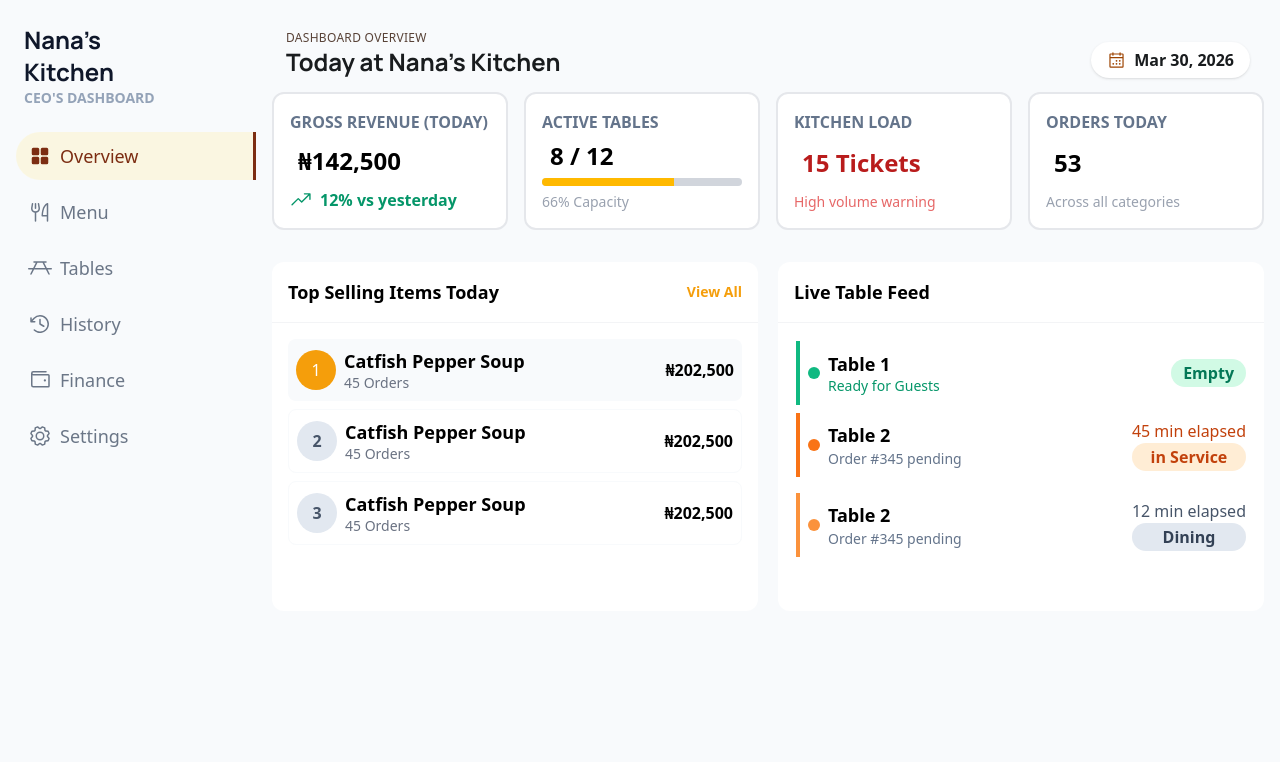
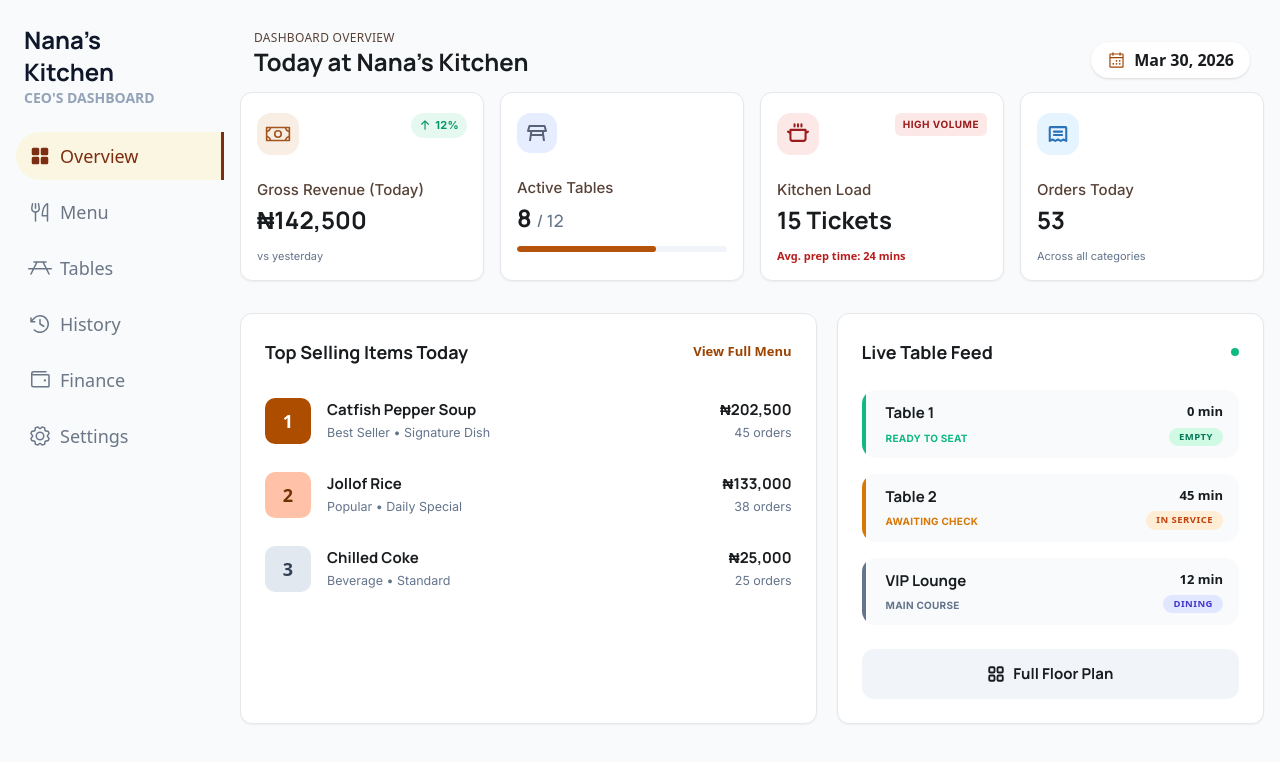
Before and after one commit to munachi821/Table-tap, a Next.js app: page /admin in a window 1280 px wide. Shown: the top 762 px of the page. Built offline with nearby package versions, Linux system fonts and the light colour scheme.

Commit message:
worked on the overview interface

```diff
--- a/app/admin/(tabs)/overview.tsx
+++ b/app/admin/(tabs)/overview.tsx
@@ -1,4 +1,11 @@
-import { BellIcon, CalendarDotsIcon, TrendUpIcon } from "@phosphor-icons/react";
+import KitchenTable from "@/components/svg/KitchenTable";
+import {
+  ArrowUpIcon,
+  CalendarDotsIcon,
+  CookingPotIcon,
+  MoneyIcon,
+  ReceiptIcon,
+} from "@phosphor-icons/react";
 
 const Overview = () => {
   const fullDate = () => {
@@ -29,158 +36,310 @@ const Overview = () => {
         </nav>
       </header>
       <div className="grid grid-cols-4 gap-x-4">
-        <div className="bg-white p-4 rounded-xl flex justify-between flex-col gap-1.5 border-2 border-gray-200">
-          <p className="text-[#64748B] font-semibold">GROSS REVENUE (TODAY)</p>
-          <p className="text-2xl font-bold ml-2">₦142,500</p>
-          <p className="flex gap-2 text-[#059669] font-semibold items-center">
-            <TrendUpIcon size={22} /> 12% vs yesterday
-          </p>
+        <div className="bg-white p-4 pt-5 rounded-xl flex flex-col gap-6 border shadow-xs border-gray-200">
+          <header className="flex justify-between items-start">
+            <div className="p-2 bg-[#F9EEE4] w-fit rounded-[14px]">
+              <MoneyIcon size={26} color="#A4551F" weight="regular" />
             </div>
 
-        <div className="bg-white p-4 rounded-xl flex justify-between flex-col gap-1.5 border-2 border-gray-200">
-          <p className="text-[#64748B] font-semibold">ACTIVE TABLES</p>
-          <p className="text-2xl font-bold ml-2">8 / 12</p>
-          <div className="w-full h-2 bg-gray-300 rounded-full overflow-hidden">
-            <div className="h-full w-[66%] bg-amber-400"></div>
+            <div className="bg-[#E6F9F0] text-[#059669] flex items-center gap-1 px-2 py-1 w-fit text-[11px] rounded-full font-bold font-inter tracking-wide">
+              <ArrowUpIcon size={12} color="#059669" weight="bold" />
+              12%
             </div>
-          <p className="text-sm text-gray-400">66% Capacity</p>
-        </div>
+          </header>
 
-        <div className="bg-white p-4 rounded-xl flex justify-between flex-col gap-1.5 border-2 border-gray-200">
-          <p className="text-[#64748B] font-semibold">KITCHEN LOAD</p>
-          <p className="text-2xl font-bold ml-2 text-[#B91C1C]">15 Tickets</p>
-          <p className="text-[#DC2626]/70 text-sm">High volume warning</p>
-        </div>
-
-        <div className="bg-white p-4 rounded-xl flex justify-between flex-col gap-1.5 border-2 border-gray-200">
-          <p className="text-[#64748B] font-semibold">ORDERS TODAY</p>
-          <p className="text-2xl font-bold ml-2">53</p>
-          <p className="text-sm text-gray-400">Across all categories</p>
+          <div className="flex flex-col">
+            <p className="text-[#584237] font-medium text-[15px] font-inter">
+              Gross Revenue (Today)
+            </p>
+            <p className="text-2xl font-bold font-manrope text-[#191C1E] mt-0.5">
+              ₦142,500
+            </p>
+            <p className="text-[11px] text-[#64748B] font-inter mt-3">
+              vs yesterday
+            </p>
           </div>
         </div>
 
-      <div className="grid grid-cols-2 gap-5 mt-8">
-        <div className="bg-white rounded-xl pb-7">
-          <header className="flex justify-between items-center p-4">
-            <p className="font-bold text-lg">Top Selling Items Today</p>
+        <div className="bg-white p-4 pt-5 rounded-xl flex flex-col gap-6 border shadow-xs border-gray-200">
+          <header className="flex justify-between items-start">
+            <div className="p-2 bg-[#E6EDFF] w-fit rounded-[14px]">
+              <KitchenTable />
+            </div>
+          </header>
+
+          <div className="flex flex-col">
+            <p className="text-[#584237] font-medium text-[15px] font-inter">
+              Active Tables
+            </p>
+            <p className="text-2xl font-bold font-manrope text-[#191C1E] mt-0.5">
+              8{" "}
+              <span className="text-[17px] text-[#64748B] font-medium">
+                / 12
+              </span>
+            </p>
+            <div className="w-full h-1.5 bg-[#F1F5F9] rounded-full overflow-hidden mt-3">
+              <div className="h-full w-[66%] bg-[#B45309] rounded-full"></div>
+            </div>
+          </div>
+        </div>
+
+        <div className="bg-white p-4 pt-5 rounded-xl flex flex-col gap-6 border shadow-xs border-gray-200">
+          <header className="flex justify-between items-start">
+            <div className="p-2.5 bg-[#FDE8E8] w-fit rounded-[14px]">
+              <CookingPotIcon size={22} color="#9B1C1C" weight="bold" />
+            </div>
+
+            <div className="bg-[#FDE8E8] text-[#9B1C1C] flex items-center px-2 py-1 w-fit text-[10px] rounded-md font-bold font-inter tracking-wider">
+              HIGH VOLUME
+            </div>
+          </header>
+
+          <div className="flex flex-col">
+            <p className="text-[#584237] font-medium text-[15px] font-inter">
+              Kitchen Load
+            </p>
+            <p className="text-2xl font-bold font-manrope text-[#191C1E] mt-0.5">
+              15 Tickets
+            </p>
+            <p className="text-[11px] text-[#B91C1C] font-semibold mt-3">
+              Avg. prep time: 24 mins
+            </p>
+          </div>
+        </div>
+
+        <div className="bg-white p-4 pt-5 rounded-xl flex flex-col gap-6 border shadow-xs border-gray-200">
+          <header className="flex justify-between items-start">
+            <div className="p-2.5 bg-[#E6F4FF] w-fit rounded-[14px]">
+              <ReceiptIcon size={22} color="#2B72B9" weight="bold" />
+            </div>
+          </header>
+
+          <div className="flex flex-col">
+            <p className="text-[#584237] font-medium text-[15px] font-inter">
+              Orders Today
+            </p>
+            <p className="text-2xl font-bold font-manrope text-[#191C1E] mt-0.5">
+              53
+            </p>
+            <p className="text-[11px] text-[#64748B] font-inter mt-3">
+              Across all categories
+            </p>
+          </div>
+        </div>
+      </div>
+
+      <div className="grid grid-cols-7 gap-5 mt-8 max-w-full">
+        <div className="col-span-4 bg-white rounded-xl pb-7 border shadow-xs border-gray-200">
+          <header className="flex justify-between items-center p-6 pb-4">
+            <p className="font-bold text-lg font-manrope text-[#191C1E]">
+              Top Selling Items Today
+            </p>
             <a
               href="#"
-              className="text-[#F59E0B] text-sm font-semibold hover:underline underline-[#F59E0B]"
+              className="text-[#9D4300] text-[13px] font-bold hover:underline"
             >
-              View All
+              View Full Menu
             </a>
           </header>
 
-          <div className="border-t border-gray-100">
-            <div className="p-4 flex gap-2 flex-col">
-              <div className="bg-[#F8FAFC] flex items-center justify-between gap-2 p-2 rounded-lg">
-                <div className="flex items-center gap-2">
-                  <div className="size-10 flex items-center justify-center bg-[#F59E0B] text-white rounded-full">
+          <div className="flex flex-col gap-7 px-6 pt-4">
+            <div className="flex items-center justify-between">
+              <div className="flex items-center gap-4">
+                <div className="size-11.5 flex items-center justify-center bg-[#AC4D00] text-white font-bold text-lg rounded-[10px]">
                   1
                 </div>
                 <div>
-                    <p className="font-semibold text-lg">Catfish Pepper Soup</p>
-                    <p className="text-sm text-gray-500 -mt-0.5">45 Orders</p>
+                  <p className="font-bold text-[15px] font-manrope text-[#191C1E]">
+                    Catfish Pepper Soup
+                  </p>
+                  <p className="text-[12.5px] font-inter text-[#64748B] mt-0.5">
+                    Best Seller • Signature Dish
+                  </p>
                 </div>
               </div>
-                <p className="font-semibold">₦202,500</p>
+              <div className="text-right">
+                <p className="font-bold text-[15px] font-manrope text-[#191C1E]">
+                  ₦202,500
+                </p>
+                <p className="text-[12.5px] font-inter text-[#64748B] mt-0.5">
+                  45 orders
+                </p>
+              </div>
             </div>
 
-              <div className="border-[#F8FAFC] border flex items-center justify-between gap-2 p-2 rounded-lg">
-                <div className="flex items-center gap-2">
-                  <div className="size-10 flex items-center justify-center bg-[#E2E8F0] text-[#475569] font-semibold rounded-full">
+            <div className="flex items-center justify-between">
+              <div className="flex items-center gap-4">
+                <div className="size-[46px] flex items-center justify-center bg-[#FFC2A8] text-[#713100] font-bold text-lg rounded-[10px]">
                   2
                 </div>
                 <div>
-                    <p className="font-semibold text-lg">Catfish Pepper Soup</p>
-                    <p className="text-sm text-gray-500 -mt-0.5">45 Orders</p>
+                  <p className="font-bold text-[15px] font-manrope text-[#191C1E]">
+                    Jollof Rice
+                  </p>
+                  <p className="text-[12.5px] font-inter text-[#64748B] mt-0.5">
+                    Popular • Daily Special
+                  </p>
                 </div>
               </div>
-                <p className="font-semibold">₦202,500</p>
+              <div className="text-right">
+                <p className="font-bold text-[15px] font-manrope text-[#191C1E]">
+                  ₦133,000
+                </p>
+                <p className="text-[12.5px] font-inter text-[#64748B] mt-0.5">
+                  38 orders
+                </p>
+              </div>
             </div>
 
-              <div className="border-[#F8FAFC] border flex items-center justify-between gap-2 p-2 rounded-lg">
-                <div className="flex items-center gap-2">
-                  <div className="size-10 flex items-center justify-center bg-[#E2E8F0] text-[#475569] font-semibold rounded-full">
+            <div className="flex items-center justify-between">
+              <div className="flex items-center gap-4">
+                <div className="size-11.5 flex items-center justify-center bg-[#E2E8F0] text-[#334155] font-bold text-lg rounded-[10px]">
                   3
                 </div>
                 <div>
-                    <p className="font-semibold text-lg">Catfish Pepper Soup</p>
-                    <p className="text-sm text-gray-500 -mt-0.5">45 Orders</p>
+                  <p className="font-bold text-[15px] font-manrope text-[#191C1E]">
+                    Chilled Coke
+                  </p>
+                  <p className="text-[12.5px] font-inter text-[#64748B] mt-0.5">
+                    Beverage • Standard
+                  </p>
                 </div>
               </div>
-                <p className="font-semibold">₦202,500</p>
+              <div className="text-right">
+                <p className="font-bold text-[15px] font-manrope text-[#191C1E]">
+                  ₦25,000
+                </p>
+                <p className="text-[12.5px] font-inter text-[#64748B] mt-0.5">
+                  25 orders
+                </p>
               </div>
             </div>
           </div>
         </div>
 
-        <div className="bg-white rounded-xl pb-7">
-          <header className="p-4">
-            <p className="font-bold text-lg">Live Table Feed</p>
+        <div className="bg-white col-span-3 rounded-xl pb-6 border shadow-xs border-gray-200">
+          <header className="flex justify-between items-center p-6 pb-4">
+            <p className="font-bold text-lg font-manrope text-[#191C1E]">
+              Live Table Feed
+            </p>
+            <div className="size-2 bg-[#10B981] rounded-full"></div>
           </header>
 
-          <div className="flex flex-col p-4.5 border-t border-gray-100">
-            <div className="flex gap-2 w-full">
-              <div className="h-16 w-1 bg-[#10B981]"></div>
-              <div className="flex items-center justify-between flex-1">
-                <div className="flex items-center gap-2">
-                  <div className="size-3 bg-[#10B981] text-white rounded-full"></div>
+          <div className="flex flex-col gap-4 px-6 pt-2">
+            <div className="flex bg-[#F8FAFC] rounded-[14px] overflow-hidden py-3 px-4 relative">
+              <div className="absolute left-0 top-0 bottom-0 w-1 bg-[#10B981]"></div>
+              <div className="flex items-center justify-between w-full pl-2">
                 <div>
-                    <p className="font-semibold text-lg">Table 1</p>
-                    <p className="text-sm text-[#059669] -mt-0.5">
-                      Ready for Guests
+                  <p className="font-bold text-[15px] font-manrope text-[#191C1E]">
+                    Table 1
+                  </p>
+                  <p className="text-[10px] font-bold font-inter text-[#10B981] mt-1.5 uppercase tracking-wide">
+                    Ready to Seat
                   </p>
                 </div>
-                </div>
-
-                <div>
-                  <p className="font-semibold bg-[#D1FAE5] text-[#047857] px-3 rounded-full py-0.5">
+                <div className="text-right flex flex-col justify-between items-end h-full">
+                  <p className="text-[13px] font-semibold text-[#191C1E] mb-1.5">
+                    0 min
+                  </p>
+                  <p className="text-[9.5px] font-bold bg-[#D1FAE5] text-[#047857] px-2.5 py-0.5 rounded-full uppercase tracking-wider">
                     Empty
                   </p>
                 </div>
               </div>
             </div>
 
-            <div className="flex gap-2 py-2 w-full">
-              <div className="h-16 w-1 bg-[#F97316]"></div>
-              <div className="flex items-center justify-between flex-1">
-                <div className="flex items-center gap-2">
-                  <div className="size-3 bg-[#F97316] text-white rounded-full"></div>
+            <div className="flex bg-[#F8FAFC] rounded-[14px] overflow-hidden py-3 px-4 relative">
+              <div className="absolute left-0 top-0 bottom-0 w-1 bg-[#D97706]"></div>
+              <div className="flex items-center justify-between w-full pl-2">
                 <div>
-                    <p className="font-semibold text-lg">Table 2</p>
-                    <p className="text-sm text-[#64748B]">Order #345 pending</p>
+                  <p className="font-bold text-[15px] font-manrope text-[#191C1E]">
+                    Table 2
+                  </p>
+                  <p className="text-[10px] font-bold font-inter text-[#D97706] mt-1.5 uppercase tracking-wide">
+                    Awaiting Check
+                  </p>
                 </div>
-                </div>
-
-                <div>
-                  <p className="text-[#C2410C]">45 min elapsed</p>
-                  <p className="font-semibold bg-[#FFEDD5] text-[#C2410C] px-3 rounded-full py-0.5 text-center">
-                    in Service
+                <div className="text-right flex flex-col justify-between items-end h-full">
+                  <p className="text-[13px] font-semibold text-[#191C1E] mb-1.5">
+                    45 min
+                  </p>
+                  <p className="text-[9.5px] font-bold bg-[#FFEDD5] text-[#C2410C] px-2.5 py-0.5 rounded-full uppercase tracking-wider">
+                    In Service
                   </p>
                 </div>
               </div>
             </div>
 
-            <div className="flex gap-2 py-2 w-full">
-              <div className="h-16 w-1 bg-[#FB923C]"></div>
-              <div className="flex items-center justify-between flex-1">
-                <div className="flex items-center gap-2">
-                  <div className="size-3 bg-[#FB923C] text-white rounded-full"></div>
+            <div className="flex bg-[#F8FAFC] rounded-[14px] overflow-hidden py-3 px-4 relative">
+              <div className="absolute left-0 top-0 bottom-0 w-1 bg-[#64748B]"></div>
+              <div className="flex items-center justify-between w-full pl-2">
                 <div>
-                    <p className="font-semibold text-lg">Table 2</p>
-                    <p className="text-sm text-[#64748B]">Order #345 pending</p>
+                  <p className="font-bold text-[15px] font-manrope text-[#191C1E]">
+                    VIP Lounge
+                  </p>
+                  <p className="text-[10px] font-bold font-inter text-[#64748B] mt-1.5 uppercase tracking-wide">
+                    Main Course
+                  </p>
                 </div>
-                </div>
-
-                <div>
-                  <p className="text-[#475569]">12 min elapsed</p>
-                  <p className="font-semibold bg-[#E2E8F0] text-[#334155] px-3 rounded-full py-0.5 text-center">
+                <div className="text-right flex flex-col justify-between items-end h-full">
+                  <p className="text-[13px] font-semibold text-[#191C1E] mb-1.5">
+                    12 min
+                  </p>
+                  <p className="text-[9.5px] font-bold bg-[#E0E7FF] text-[#4338CA] px-2.5 py-0.5 rounded-full uppercase tracking-wider">
                     Dining
                   </p>
                 </div>
               </div>
             </div>
+
+            <button className="mt-2 w-full flex items-center justify-center gap-2 bg-[#F1F5F9] hover:bg-[#E2E8F0] transition-colors py-3.5 rounded-xl font-bold font-manrope text-[#191C1E] text-sm md:text-[15px]">
+              <svg
+                width="18"
+                height="18"
+                viewBox="0 0 24 24"
+                fill="none"
+                xmlns="http://www.w3.org/2000/svg"
+              >
+                <rect
+                  x="3"
+                  y="3"
+                  width="7"
+                  height="7"
+                  stroke="currentColor"
+                  strokeWidth="2.5"
+                  rx="1.5"
+                />
+                <rect
+                  x="14"
+                  y="3"
+                  width="7"
+                  height="7"
+                  stroke="currentColor"
+                  strokeWidth="2.5"
+                  rx="1.5"
+                />
+                <rect
+                  x="3"
+                  y="14"
+                  width="7"
+                  height="7"
+                  stroke="currentColor"
+                  strokeWidth="2.5"
+                  rx="1.5"
+                />
+                <rect
+                  x="14"
+                  y="14"
+                  width="7"
+                  height="7"
+                  stroke="currentColor"
+                  strokeWidth="2.5"
+                  rx="1.5"
+                />
+              </svg>
+              Full Floor Plan
+            </button>
           </div>
         </div>
       </div>
--- a/app/admin/page.tsx
+++ b/app/admin/page.tsx
@@ -106,7 +106,7 @@ const Page = () => {
 
   return (
     <main className="flex h-screen overflow-hidden">
-      <div className="w-68 h-full shrink-0 bg-[#F8FAFC]">
+      <div className="w-60 h-full shrink-0 bg-[#F8FAFC]">
         <div className="p-6">
           {/* <div className="size-10 rounded-full border border-orange-200 bg-[#9D4300]"></div> */}
           <h2 className="text-2xl w-25 whitespace-wrap text-[#0F172A] font-bold font-manrope leading-8">
--- a/app/globals.css
+++ b/app/globals.css
@@ -2,6 +2,7 @@
 
 @theme {
   --font-manrope: var(--font-manrope);
+  --font-inter: var(--font-inter);
 }
 
 .hide-scrollbar::-webkit-scrollbar {
--- /dev/null
+++ b/components/svg/KitchenTable.tsx
@@ -0,0 +1,14 @@
+const KitchenTable = () => {
+  return (
+    <svg
+      xmlns="http://www.w3.org/2000/svg"
+      height="24px"
+      viewBox="0 -960 960 960"
+      width="24px"
+      fill="#586377"
+    >
+      <path d="M173-600h614l-34-120H208l-35 120Zm307-60Zm192 140H289l-11 80h404l-10-80ZM160-160l49-360h-89q-20 0-31.5-16T82-571l57-200q4-13 14-21t24-8h606q14 0 24 8t14 21l57 200q5 19-6.5 35T840-520h-88l48 360h-80l-27-200H267l-27 200h-80Z" />
+    </svg>
+  );
+};
+export default KitchenTable;
```
Lines whose indentation alone changed are shown as unchanged.
